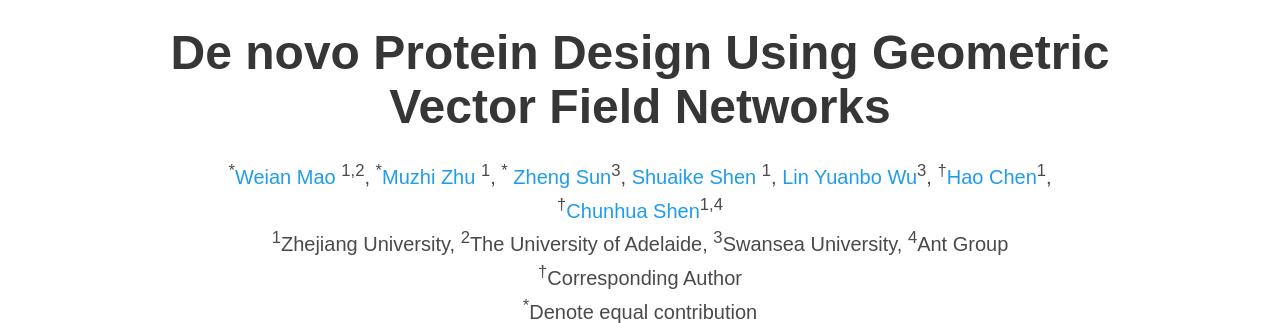
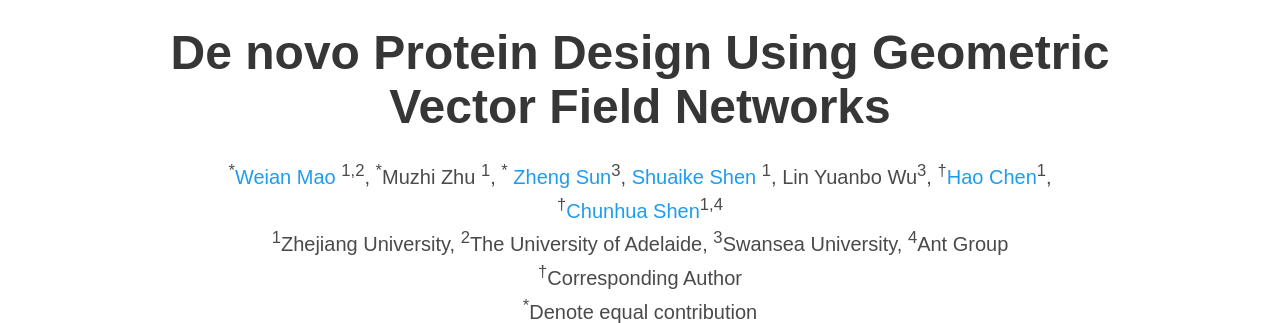
Before and after one commit to AI4MOL/AI4MOL.github.io, a plain HTML site: page projects/VFN/index.html in a window 1280 px wide. Shown: the part 74-397 px from the top of the page. Drawn offline with nearby package versions, Linux system fonts and the light colour scheme; some icons are missing; a web font is replaced by a local one.

Commit message:
[chore]remove some links

```diff
--- a/projects/VFN/index.html
+++ b/projects/VFN/index.html
@@ -104,8 +104,8 @@
                   <sup>*</sup><a href="https://weianmao.github.io/">Weian Mao
                   </a><sup>1,2</sup>,</span>
                 <span class="author-block">
-                  <sup>*</sup><a>Muzhi Zhu
-                  </a><sup>1</sup>,</span>
+                  <sup>*</sup>Muzhi Zhu
+                  <sup>1</sup>,</span>
                 <span class="author-block">
                   <sup>*</sup><a href="https://ringhalsun.github.io">
                     Zheng Sun</a><sup>3</sup>,
@@ -113,8 +113,8 @@
                 <span class="author-block">
                   <a href="https://eurekashen.github.io">Shuaike Shen
                   </a><sup>1</sup>,</span>
-                <span class="author-block"><a>
-                    Lin Yuanbo Wu</a><sup>3</sup>,
+                <span class="author-block">
+                  Lin Yuanbo Wu<sup>3</sup>,
                 </span>
                 <span class="author-block">
                   <sup>†</sup><a href="https://stan-haochen.github.io">Hao
```
